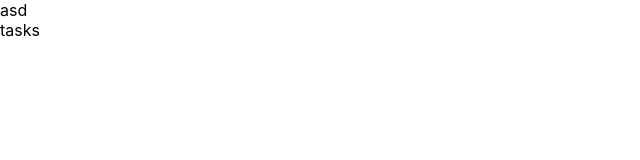
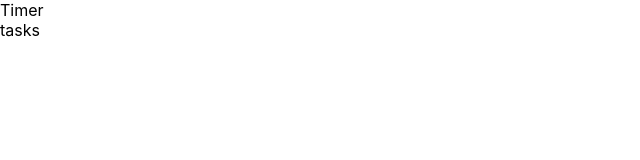
Before and after one commit to ruslan-bekshenev/react-tracker, a React (Create React App) app: page / in a window 1280 px wide. Shown: the top 160 px of the page, without its empty margins (0-640 px from the left). Built offline with nearby package versions, Linux system fonts and the light colour scheme.

Commit message:
timer component

```diff
--- a/src/App.tsx
+++ b/src/App.tsx
@@ -1,6 +1,6 @@
 import React from "react"
 import { Route, Routes, BrowserRouter as Router } from "react-router-dom"
-import Timer from "./pages/Timer"
+import TimerPage from "./pages/Timer"
 
 const App = () => {
   console.log("123222")
@@ -9,7 +9,7 @@ const App = () => {
     <div>
       <Router>
         <Routes>
-          <Route path="/" element={<Timer />}></Route>
+          <Route path="/" element={<TimerPage />}></Route>
         </Routes>
       </Router>
     </div>
--- /dev/null
+++ b/src/components/Timer/Timer.tsx
@@ -0,0 +1,7 @@
+import React from "react"
+
+const Timer = () => {
+  return <div>Timer</div>
+}
+
+export default Timer
--- /dev/null
+++ b/src/components/Timer/index.ts
@@ -0,0 +1 @@
+export { default } from "./Timer"
--- a/src/pages/Timer/index.tsx
+++ b/src/pages/Timer/index.tsx
@@ -1,12 +1,12 @@
 import React from "react"
-import Clock from "../../components/Clock"
+import Timer from "../../components/Timer"
 import Tasks from "../../components/Tasks"
 
-const Timer = () => {
+const TimerPage = () => {
   return (
     <div>
       <div className="clock">
-        <Clock />
+        <Timer />
       </div>
       <div className="task-container">
         <Tasks />
@@ -15,4 +15,4 @@ const Timer = () => {
   )
 }
 
-export default Timer
+export default TimerPage
```
